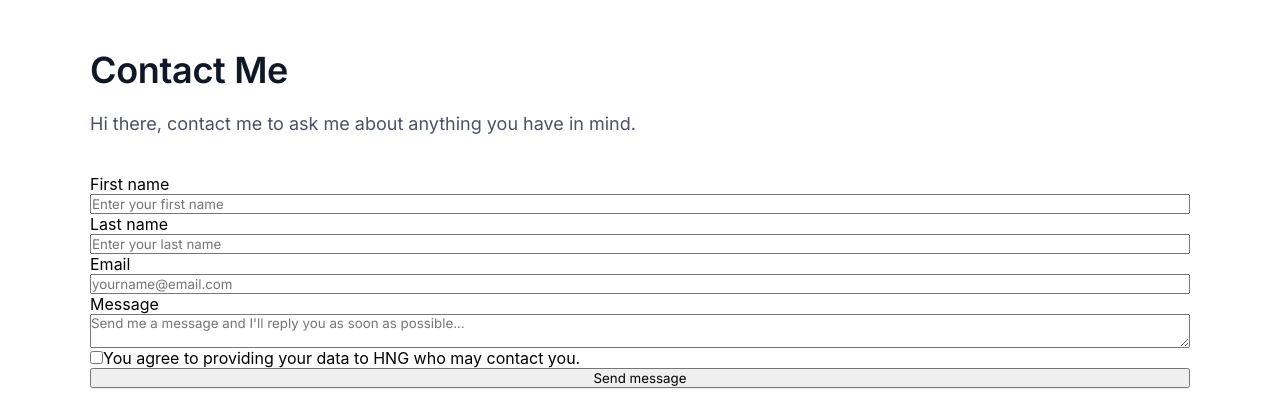
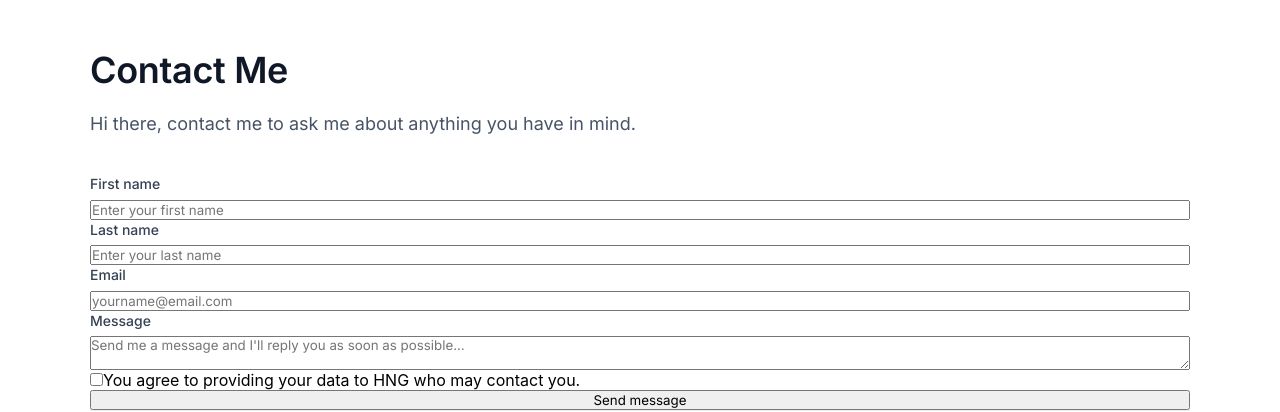
Before and after one commit to Chisquare7/HNG-frontend-stage-1, a React (Create React App) app: page /contact in a window 1280 px wide. Shown: the top 412 px of the page. Built offline with nearby package versions, Linux system fonts and the light colour scheme; grey boxes are pictures that could not be loaded.

Commit message:
feat: Add font properties and margin bottom to label tags of input fields

```diff
--- a/src/App.css
+++ b/src/App.css
@@ -12,7 +12,7 @@ img {
   max-width: 100%;
 }
 
-h1, h2, h3, h4, h5, h6, p, input, textarea {
+h1, h2, h3, h4, h5, h6, p, input, textarea, label {
   font-family: 'Inter', sans-serif;
 }
 
@@ -179,6 +179,17 @@ hr {
 }
 
 
+/* Form section */
+
+.input__labels {
+  font-size: .875rem;
+  color:#344054;
+  font-weight: 500;
+  line-height: 1.25rem;
+  margin-bottom: .4em;
+}
+
+
 
 /* Media Query for Desktop view */
 
```
